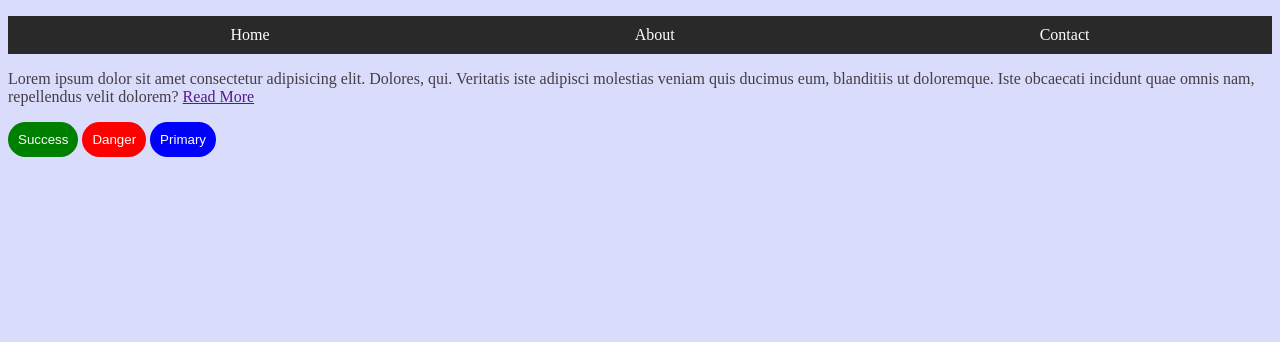
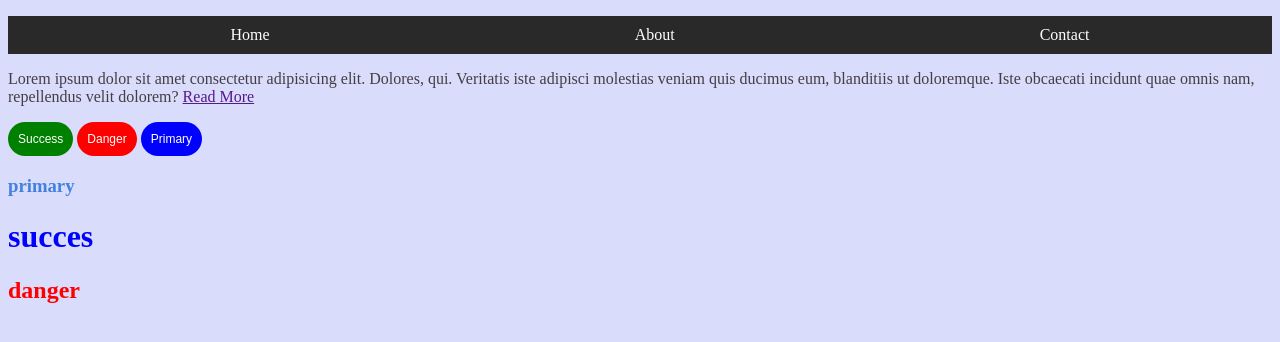
Before and after one commit to RVJVIJAY/CSSproject, a website: page sassproject/src/index.html in a window 1280 px wide. Drawn offline with Linux system fonts and the light colour scheme.

Commit message:
added math funtion

```diff
--- a/sassproject/sass/_button.scss
+++ b/sassproject/sass/_button.scss
@@ -1,16 +1,27 @@
 //Math fuctions
 @use "sass:math";
 @debug math.max(1rem,12rem,5rem);
+@debug math.ceil(4.3);
 //variable
 $primary:blue;
 $danger:red;
 $success:green;
+$base-font-size:1rem;
+//Map  [inside key value pair ]
+$colors:(
+    "primary":blue,
+    "info":lightblue,
+    "danger":red,
+);
+//to add color into map
+$addcolor:map-merge($colors,("secondry":rgb(68, 128, 224)) );
 
 .btn{
     padding: 10px;
     border: none;
     border-radius: 50px;
     cursor: pointer;
+    font-size: $base-font-size *0.75;
 }
 .btn-primary{
     color: #fff;
--- a/sassproject/sass/index.scss
+++ b/sassproject/sass/index.scss
@@ -27,3 +27,13 @@ ul{
 
     }
 }
+
+h1{
+ color: map-get($colors , "primary" );
+}
+h3{
+    color:map-get($addcolor,"secondry" );
+}
+h2{
+    color: map-get($colors , "danger");
+}
--- a/sassproject/src/index.html
+++ b/sassproject/src/index.html
@@ -22,5 +22,10 @@
         <button type="button" class="btn btn-danger">Danger</button>
         <button type="button" class="btn btn-primary">Primary</button>
     </div>
+    <div>
+        <h3>primary</h3>
+        <h1>succes</h1>
+        <h2>danger</h2>
+    </div>
 </body>
 </html>
```
Also changed, not shown: sassproject/css/style.css, 1 other file.
